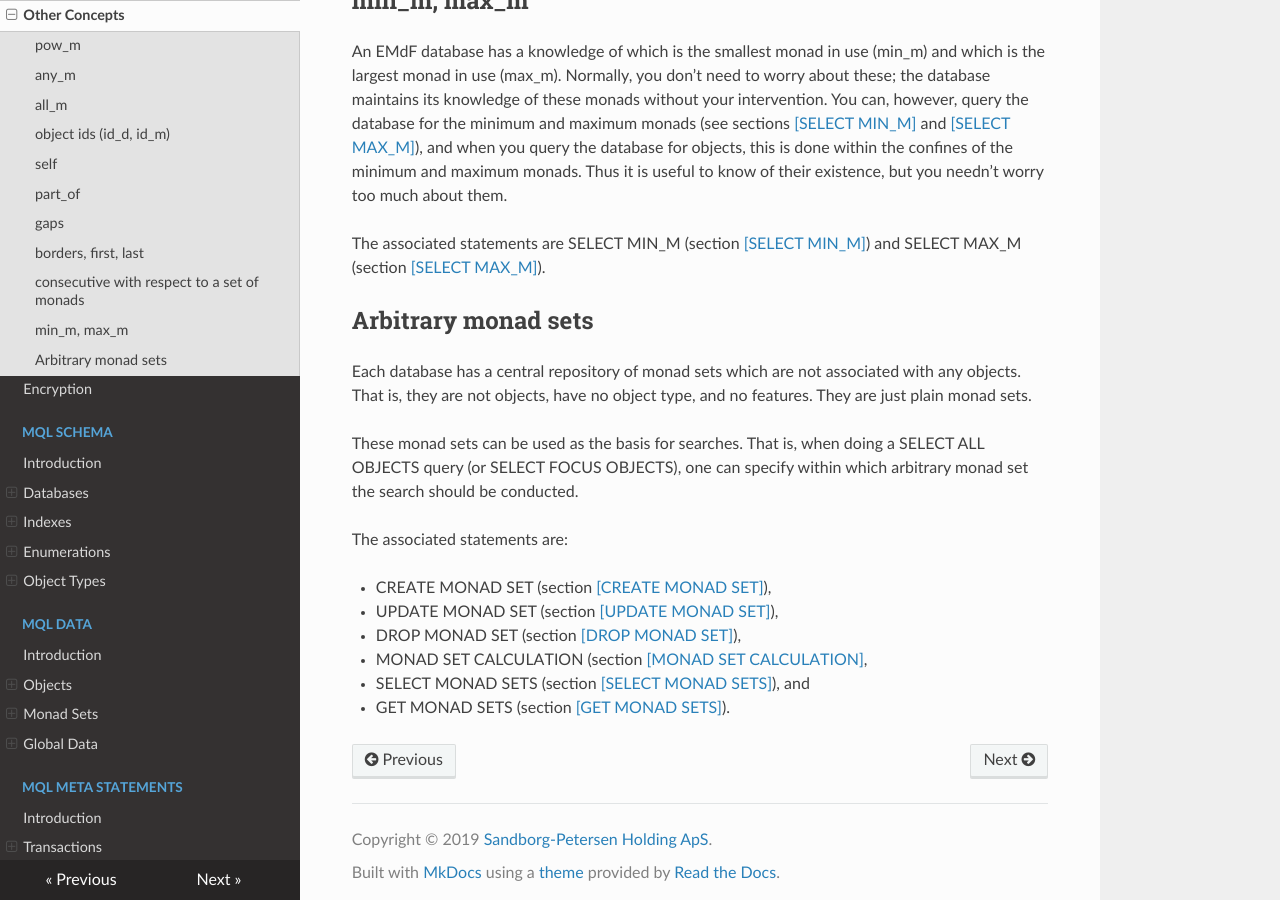
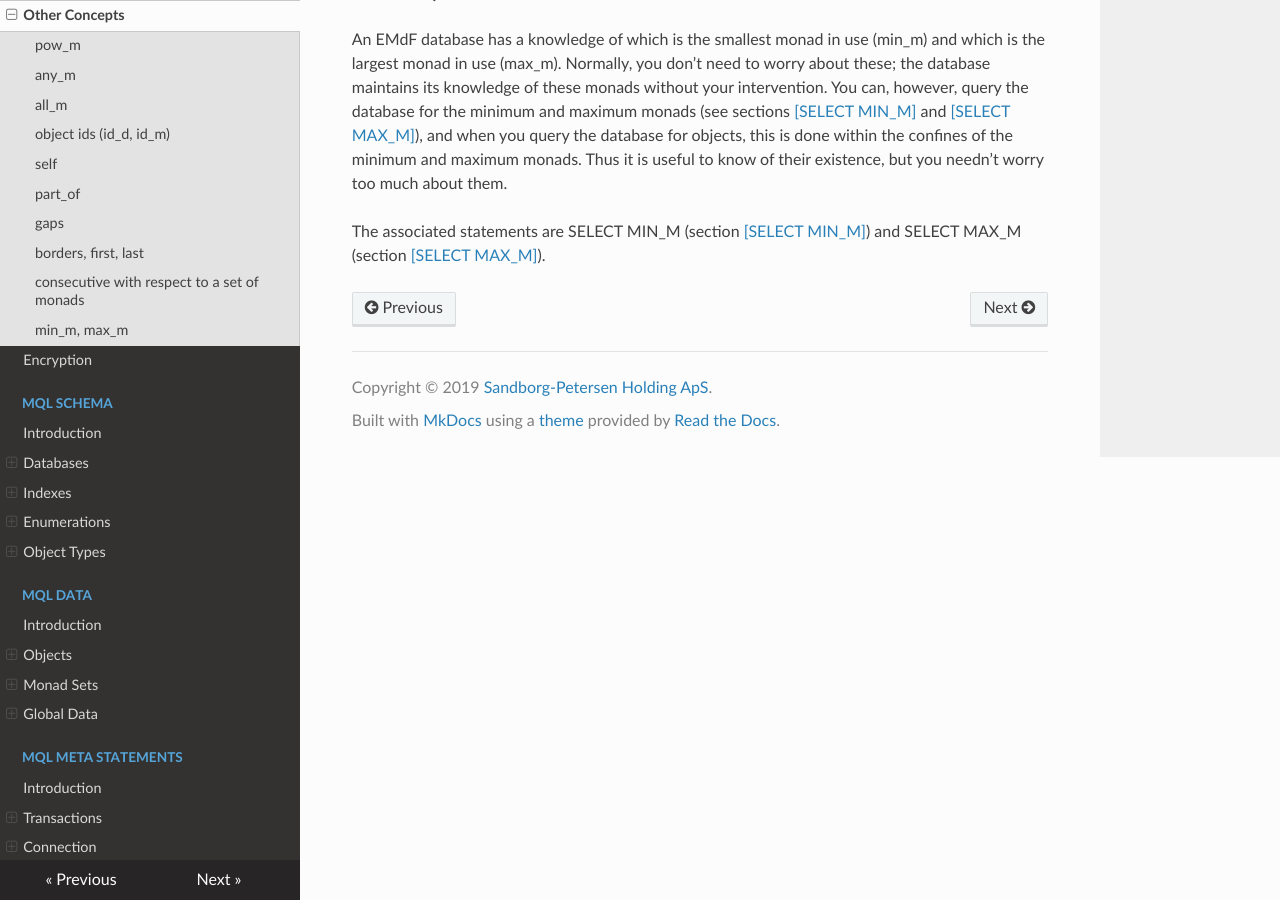
Before and after one commit to emdros/docs-emdros, an MkDocs documentation site: the page built from doc/markdown/mqlref/docs/emdf/otherconcepts.md, in a window 1280 px wide and 900 px high, scrolled down 2828 px. Built offline with MkDocs 1.6.1, drawn with Linux system fonts in a browser that asks for light colours; nearby versions of some CDN libraries; some of the changed text lies outside the part shown.

Commit message:
Moved named monad sets out of other concepts, refined other concepts.

```diff
--- a/doc/markdown/mqlref/docs/emdf/otherconcepts.md
+++ b/doc/markdown/mqlref/docs/emdf/otherconcepts.md
@@ -4,17 +4,18 @@ Having learned the basic concepts of the EMdF model, we now turn to the
 additional concepts which we use to talk about EMdF databases. These
 concepts are:
 
-1. The special object types:
+1. The special, abstract object types:
+
     1. pow\_m,
     2. any\_m, and
     3. all\_m
+
 2. object ids (id\_d, id\_m)
 3. self
 4. part\_of
 5. gaps
 6. borders, first, and last
 7. min\_m and max\_m
-8. arbitrary monad sets
 
 
 ## pow\_m
@@ -146,32 +147,3 @@ worry too much about them.
 
 The associated statements are SELECT MIN\_M (section [\[SELECT MIN\_M\]](/mql/data/globaldata/selectminm/)) and SELECT MAX\_M (section
 [\[SELECT MAX\_M\]](/mql/data/globaldata/selectmaxm/)).
-
-## Arbitrary monad sets
-
-Each database has a central repository of monad sets which are not
-associated with any objects. That is, they are not objects, have no
-object type, and no features. They are just plain monad sets.
-
-These monad sets can be used as the basis for searches. That is, when
-doing a SELECT ALL OBJECTS query (or SELECT FOCUS OBJECTS), one can
-specify within which arbitrary monad set the search should be conducted.
-
-The associated statements are:
-
-- CREATE MONAD SET (section [\[CREATE MONAD
-  SET\]](/mql/data/monadsets/createmonadset/)),
-
-- UPDATE MONAD SET (section [\[UPDATE MONAD
-  SET\]](mql/data/monadsets/updatemonadset/)),
-
-- DROP MONAD SET (section [\[DROP MONAD
-  SET\]](/mql/data/monadsets/dropmonadset/)),
-
-- MONAD SET CALCULATION (section [\[MONAD SET CALCULATION\]](/mql/data/monadsets/monadsetcalculation/),
-
-- SELECT MONAD SETS (section [\[SELECT MONAD
-  SETS\]](/mql/data/monadsets/selectmonadsets/)), and
-
-- GET MONAD SETS (section [\[GET MONAD
-  SETS\]](/mql/data/monadsets/getmonadsets/)).
```
Also changed, not shown: doc/markdown/mqlref/docs/emdf/monadsets.md (+32 -0 lines).
